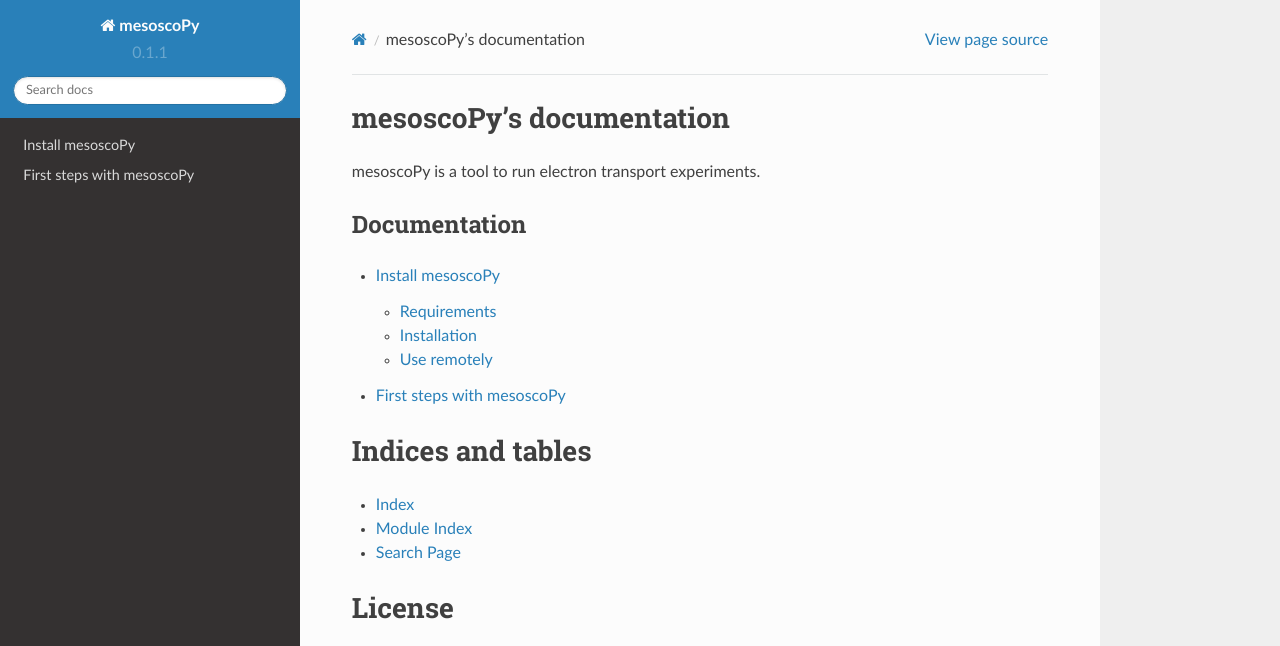
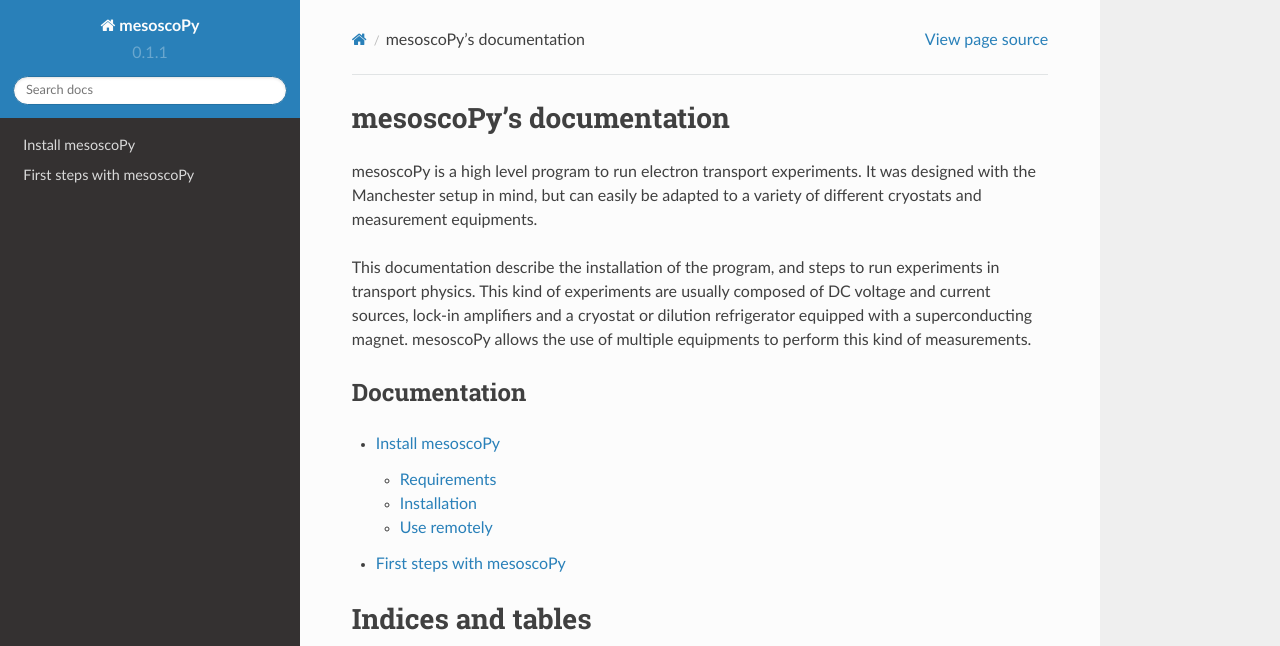
Before and after one commit to condmatphys/mesoscoPy, a Sphinx documentation site: the page built from docs/index.rst, in a window 1280 px wide and 1071 px high, cut to the strip 0-646 px from the top of the window. Built offline with Sphinx 7.4.7 and the Read the Docs theme 2.0.0, drawn with Linux system fonts in a browser that asks for light colours.

Commit message:
install steps

```diff
--- a/docs/conf.py
+++ b/docs/conf.py
@@ -65,6 +65,7 @@ html_static_path = ['_static']
 
 exclude_patterns = ['build',
                     '.DS_Store',
+                    '_templates',
                     '**.ipynb_checkpoints'
                     ]
 
--- a/docs/index.rst
+++ b/docs/index.rst
@@ -7,7 +7,16 @@ mesoscoPy's documentation
 =========================
 
 
-mesoscoPy is a tool to run electron transport experiments.
+mesoscoPy is a high level program to run electron transport experiments. It was
+designed with the Manchester setup in mind, but can easily be adapted to a
+variety of different cryostats and measurement equipments.
+
+This documentation describe the installation of the program, and steps to run
+experiments in transport physics. This kind of experiments are usually composed
+of DC voltage and current sources, lock-in amplifiers and a cryostat or dilution
+refrigerator equipped with a superconducting magnet. mesoscoPy allows the use of
+multiple equipments to perform this kind of measurements.
+
 
 Documentation
 ------------
```
Also changed, not shown: docs/start/install.rst (+43 -19 lines).
